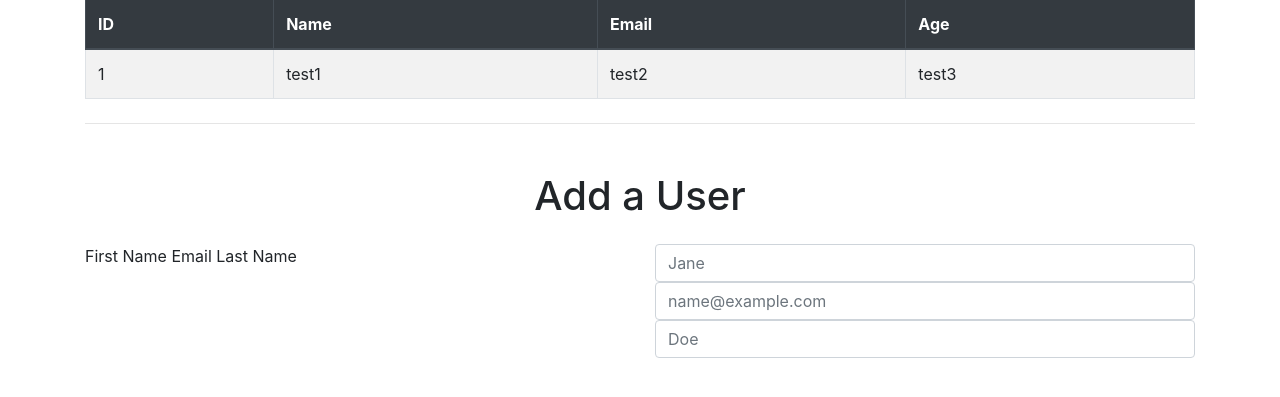
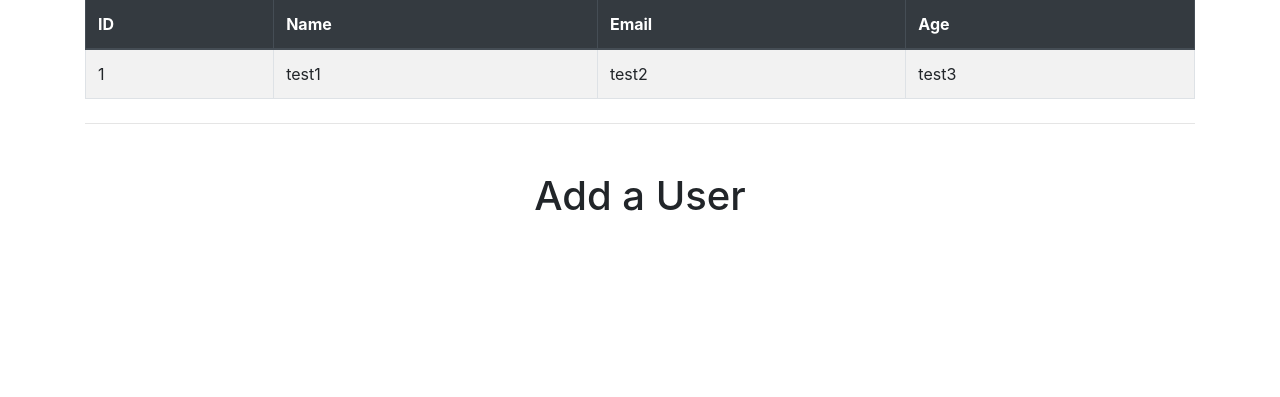
Before and after one commit to JasonVolkoff/Users_And_Templates, a Django app: page / in a window 1280 px wide. Shown: the part 121-518 px from the top of the page. Run offline with Django 3.2, Linux system fonts and the light colour scheme; some libraries are stand-ins or nearby versions.

```diff
--- a/users_and_templates_proj/app_one/templates/index.html
+++ b/users_and_templates_proj/app_one/templates/index.html
@@ -36,21 +36,7 @@
 
         <hr />
         <h1 class="text-center mt-5 mb-4 ">Add a User</h1>
-        <form>
-            <div class="row">
-                <div class="col">
-                    <label for="firstName">First Name</label>
-                    <label for="email">Email</label>
-                    <label for="lastName">Last Name</label>
 
-                </div>
-                <div class="col">
-                    <input type="text" class="form-control" id="firstName" placeholder="Jane">
-                    <input type="email" class="form-control" id="email" placeholder="name@example.com">
-                    <input type="text" class="form-control" placeholder="Doe">
-                </div>
-            </div>
-        </form>
 
 
     </div>
```
